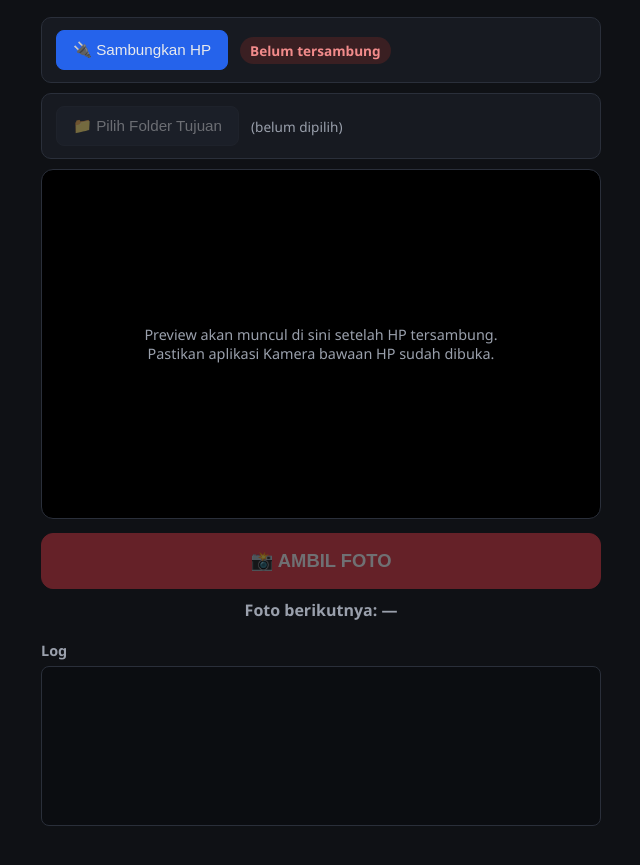
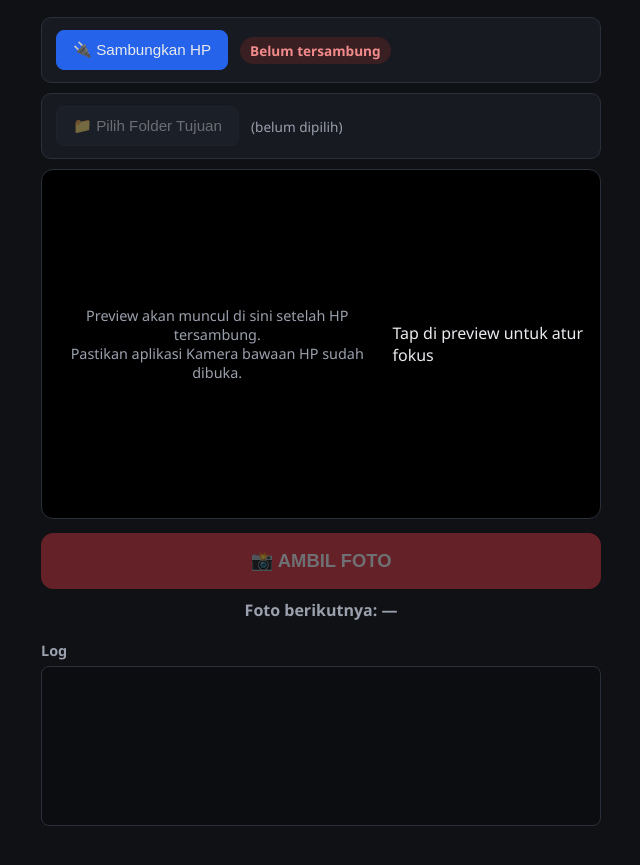
Before and after one commit to bayusetiadji07/tethered-capture, a website built with Vite: page index.html in a window 1280 px wide. Shown: the part 85-950 px from the top of the page, without its empty margins (319-959 px from the left). Built offline with nearby package versions, Linux system fonts and the light colour scheme.

Commit message:
Update index.html

```diff
--- a/index.html
+++ b/index.html
@@ -22,12 +22,13 @@
         <span id="folder-label" class="folder-label">(belum dipilih)</span>
       </section>
 
-      <section class="preview-wrap">
+      <section class="preview-wrap" id="preview-wrap">
         <img id="preview-img" alt="Preview kamera HP" />
         <div id="preview-placeholder" class="preview-placeholder">
           Preview akan muncul di sini setelah HP tersambung.<br />
           Pastikan aplikasi Kamera bawaan HP sudah dibuka.
         </div>
+        <div id="focus-hint" class="focus-hint">Tap di preview untuk atur fokus</div>
       </section>
 
       <button id="shutter-btn" class="btn btn-shutter" disabled>📸 AMBIL FOTO</button>
```
